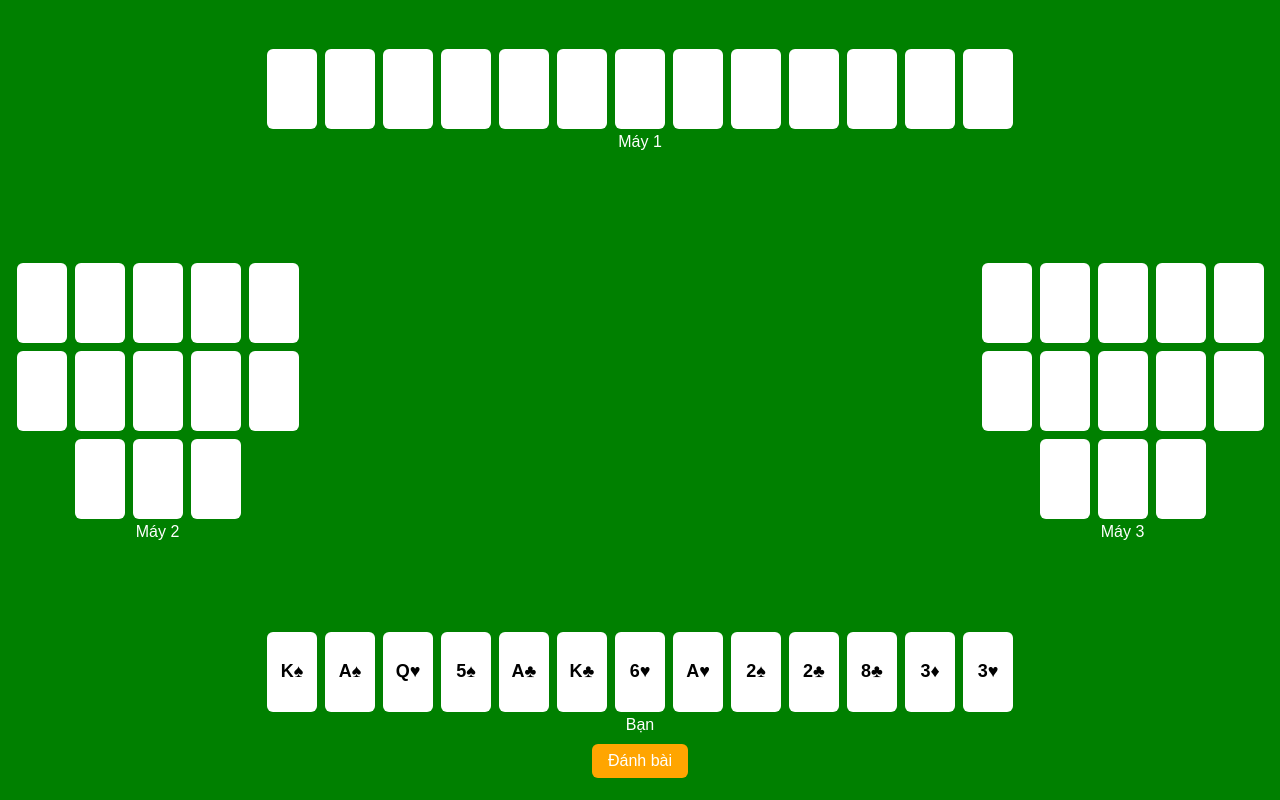
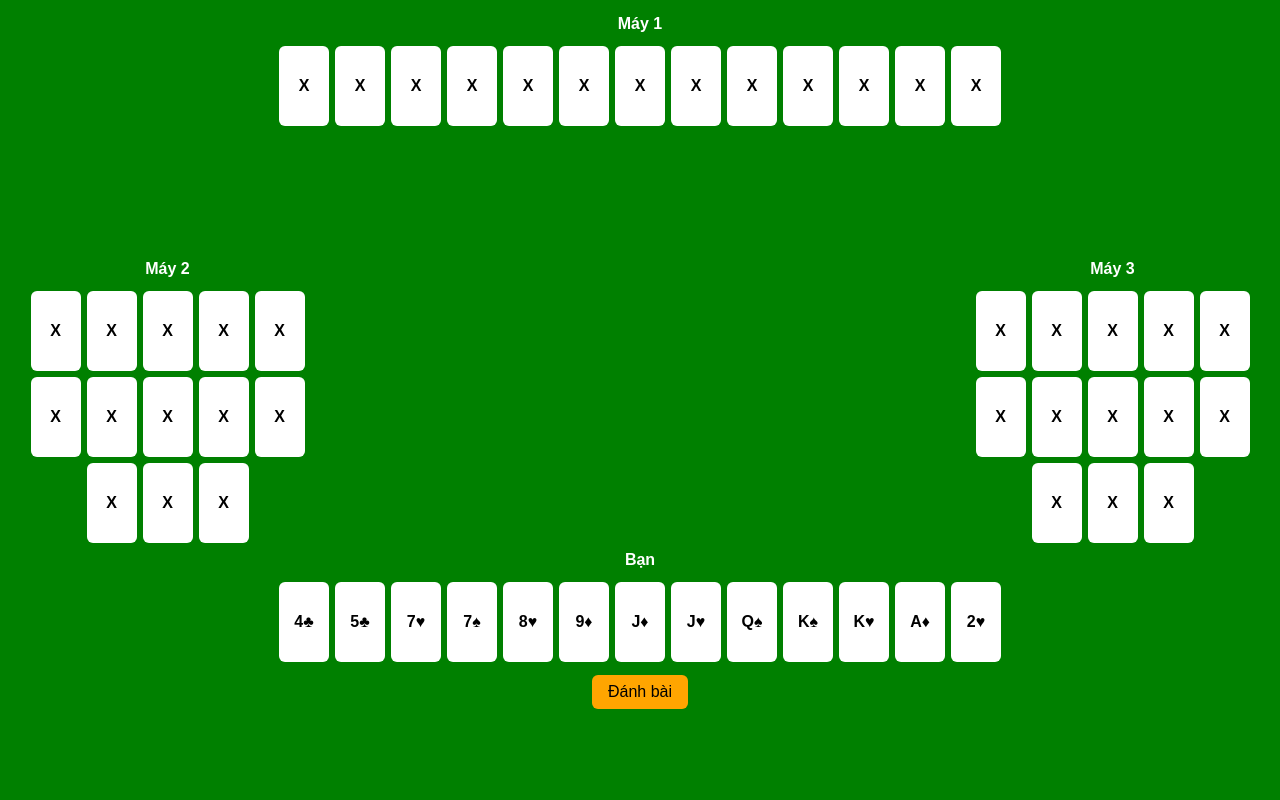
Before and after one commit to cuchuoi12-09/tien-len-mien-nam, a plain HTML site: page index.html in a window 1280 px wide. Drawn offline with Linux system fonts and the light colour scheme.

Commit message:
Update index.html

```diff
--- a/index.html
+++ b/index.html
@@ -1,16 +1,17 @@
 <!DOCTYPE html>
-<html>
+<html lang="vi">
 <head>
   <meta charset="UTF-8">
-  <title>Tiến Lên Miền Nam - Web</title>
+  <meta name="viewport" content="width=device-width, initial-scale=1.0">
+  <title>Tiến Lên Miền Nam Online</title>
   <style>
+    * { box-sizing: border-box; }
     body {
+      margin: 0;
+      font-family: Arial, sans-serif;
       background-color: green;
-      font-family: Arial;
       color: white;
-      margin: 0;
-      padding: 0;
-      overflow: hidden;
+      overflow-x: hidden;
     }
     .table {
       display: grid;
@@ -18,83 +19,78 @@
         "top top top"
         "left center right"
         "bottom bottom bottom";
-      grid-template-rows: 1fr 2fr 1fr;
+      grid-template-rows: 1fr auto 1fr;
       grid-template-columns: 1fr 2fr 1fr;
       height: 100vh;
-      gap: 10px;
+      padding: 10px;
     }
     .player {
       display: flex;
       flex-direction: column;
       align-items: center;
-      justify-content: center;
     }
     .hand {
       display: flex;
       flex-wrap: wrap;
       justify-content: center;
+      margin-top: 10px;
     }
     .card {
       width: 50px;
       height: 80px;
       background: white;
       color: black;
-      font-weight: bold;
-      font-size: 18px;
-      margin: 4px;
       border-radius: 6px;
       display: flex;
       align-items: center;
       justify-content: center;
+      margin: 3px;
+      font-weight: bold;
       cursor: pointer;
     }
     .card.selected {
-      transform: translateY(-15px);
-      box-shadow: 0 0 10px yellow;
+      transform: translateY(-10px);
+      background: yellow;
     }
-    .center-area {
-      grid-area: center;
+    #center-played {
+      min-height: 100px;
       display: flex;
-      flex-direction: column;
+      justify-content: center;
       align-items: center;
-      justify-content: center;
+      flex-wrap: wrap;
     }
     button {
       margin-top: 10px;
       padding: 8px 16px;
       font-size: 16px;
-      background: orange;
-      color: white;
+      background-color: orange;
       border: none;
       border-radius: 6px;
       cursor: pointer;
     }
+    .name { font-weight: bold; margin-top: 5px; }
   </style>
 </head>
 <body>
   <div class="table">
-    <div class="player" style="grid-area: top">
-      <div id="played-top"></div>
-      <div class="hand" id="hand-top"></div>
-      Máy 1
+    <div class="player" style="grid-area: top;">
+      <div class="name">Máy 1</div>
+      <div id="hand-top" class="hand"></div>
     </div>
-    <div class="player" style="grid-area: left">
-      <div id="played-left"></div>
-      <div class="hand" id="hand-left"></div>
-      Máy 2
+    <div class="player" style="grid-area: left;">
+      <div class="name">Máy 2</div>
+      <div id="hand-left" class="hand"></div>
     </div>
-    <div class="center-area">
-      <div id="played-center"></div>
+    <div class="player" style="grid-area: right;">
+      <div class="name">Máy 3</div>
+      <div id="hand-right" class="hand"></div>
     </div>
-    <div class="player" style="grid-area: right">
-      <div id="played-right"></div>
-      <div class="hand" id="hand-right"></div>
-      Máy 3
+    <div class="player" style="grid-area: center;">
+      <div id="center-played"></div>
     </div>
-    <div class="player" style="grid-area: bottom">
-      <div id="played-bottom"></div>
-      <div class="hand" id="hand-bottom"></div>
-      Bạn
+    <div class="player" style="grid-area: bottom;">
+      <div class="name">Bạn</div>
+      <div id="hand-bottom" class="hand"></div>
       <button onclick="playCards()">Đánh bài</button>
     </div>
   </div>
@@ -102,52 +98,85 @@
   <script>
     const suits = ['♠', '♥', '♦', '♣'];
     const ranks = ['3','4','5','6','7','8','9','10','J','Q','K','A','2'];
-    const deck = [];
-    suits.forEach(s => ranks.forEach(r => deck.push(r + s)));
-    deck.sort(() => Math.random() - 0.5);
+    let deck = [];
+
+    for (let suit of suits) {
+      for (let rank of ranks) {
+        deck.push(rank + suit);
+      }
+    }
+    deck.sort(() => 0.5 - Math.random());
 
     const players = {
       top: deck.slice(0, 13),
       left: deck.slice(13, 26),
       right: deck.slice(26, 39),
-      bottom: deck.slice(39, 52)
+      bottom: deck.slice(39, 52).sort((a,b) => ranks.indexOf(a.slice(0, -1)) - ranks.indexOf(b.slice(0, -1))),
     };
 
-    function renderHand(playerId, isPlayer = false) {
-      const handDiv = document.getElementById('hand-' + playerId);
+    function renderHand(id, isPlayer = false) {
+      const handDiv = document.getElementById('hand-' + id);
       handDiv.innerHTML = '';
-      players[playerId].forEach(card => {
-        const div = document.createElement('div');
-        div.className = 'card';
+      for (let card of players[id]) {
+        const c = document.createElement('div');
+        c.className = 'card';
+        c.innerText = isPlayer ? card : 'X';
         if (isPlayer) {
-          div.innerText = card;
-          div.onclick = () => div.classList.toggle('selected');
-        } else {
-          div.innerText = '';
-          div.classList.add('back');
+          c.onclick = () => c.classList.toggle('selected');
         }
-        handDiv.appendChild(div);
-      });
-    }
-
-    function updatePlayed(playerId, cardText) {
-      document.getElementById('played-' + playerId).innerText = cardText;
-      document.getElementById('played-center').innerText = cardText;
+        handDiv.appendChild(c);
+      }
     }
 
     function playCards() {
-      const selected = document.querySelectorAll('#hand-bottom .card.selected');
+      const selected = Array.from(document.querySelectorAll('#hand-bottom .card.selected'));
       if (selected.length === 0) return alert('Chọn bài trước');
 
-      const cards = Array.from(selected).map(c => c.innerText);
-      alert("Bạn đánh: " + cards.join(', '));
+      const cards = selected.map(c => c.innerText);
+      alert('Bạn đánh: ' + cards.join(', '));
 
       players.bottom = players.bottom.filter(c => !cards.includes(c));
       renderHand('bottom', true);
-      updatePlayed('bottom', cards.join(', '));
+
+      const center = document.getElementById('center-played');
+      center.innerHTML = '';
+      for (let card of cards) {
+        const div = document.createElement('div');
+        div.className = 'card';
+        div.innerText = card;
+        center.appendChild(div);
+      }
+
+      currentTurn = 1;
+      setTimeout(machinePlay, 1500);
     }
 
-    // Khởi tạo tất cả tay bài
+    let turnOrder = ['bottom', 'top', 'left', 'right'];
+    let currentTurn = 0;
+
+    function machinePlay() {
+      if (currentTurn === 0) return;
+      const id = turnOrder[currentTurn];
+      const hand = players[id];
+      if (hand.length === 0) return;
+      const card = hand[0];
+
+      players[id] = hand.slice(1);
+      renderHand(id);
+
+      const center = document.getElementById('center-played');
+      center.innerHTML = '';
+      const div = document.createElement('div');
+      div.className = 'card';
+      div.innerText = card;
+      center.appendChild(div);
+
+      currentTurn = (currentTurn + 1) % 4;
+      if (turnOrder[currentTurn] !== 'bottom') {
+        setTimeout(machinePlay, 1500);
+      }
+    }
+
     renderHand('top');
     renderHand('left');
     renderHand('right');
```
